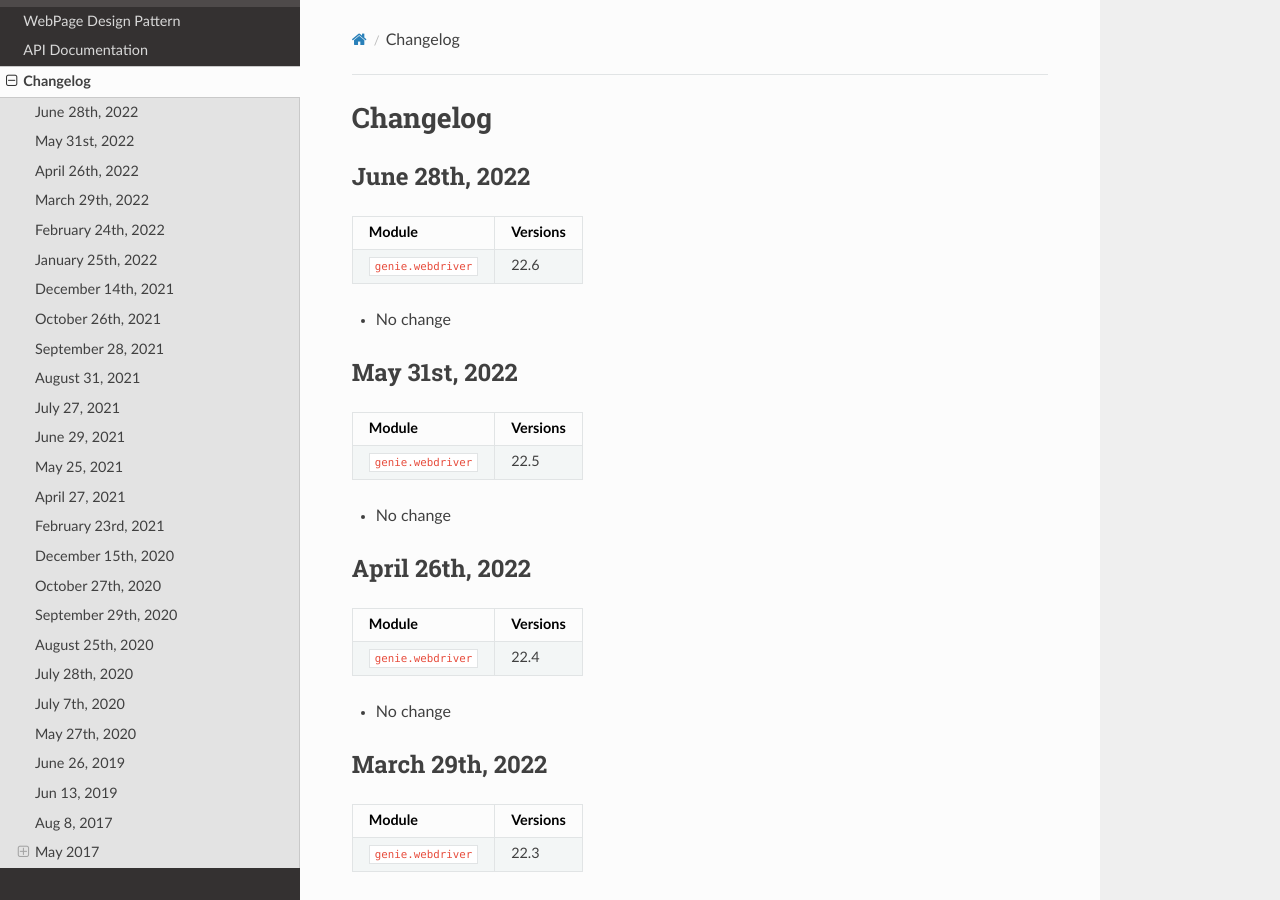
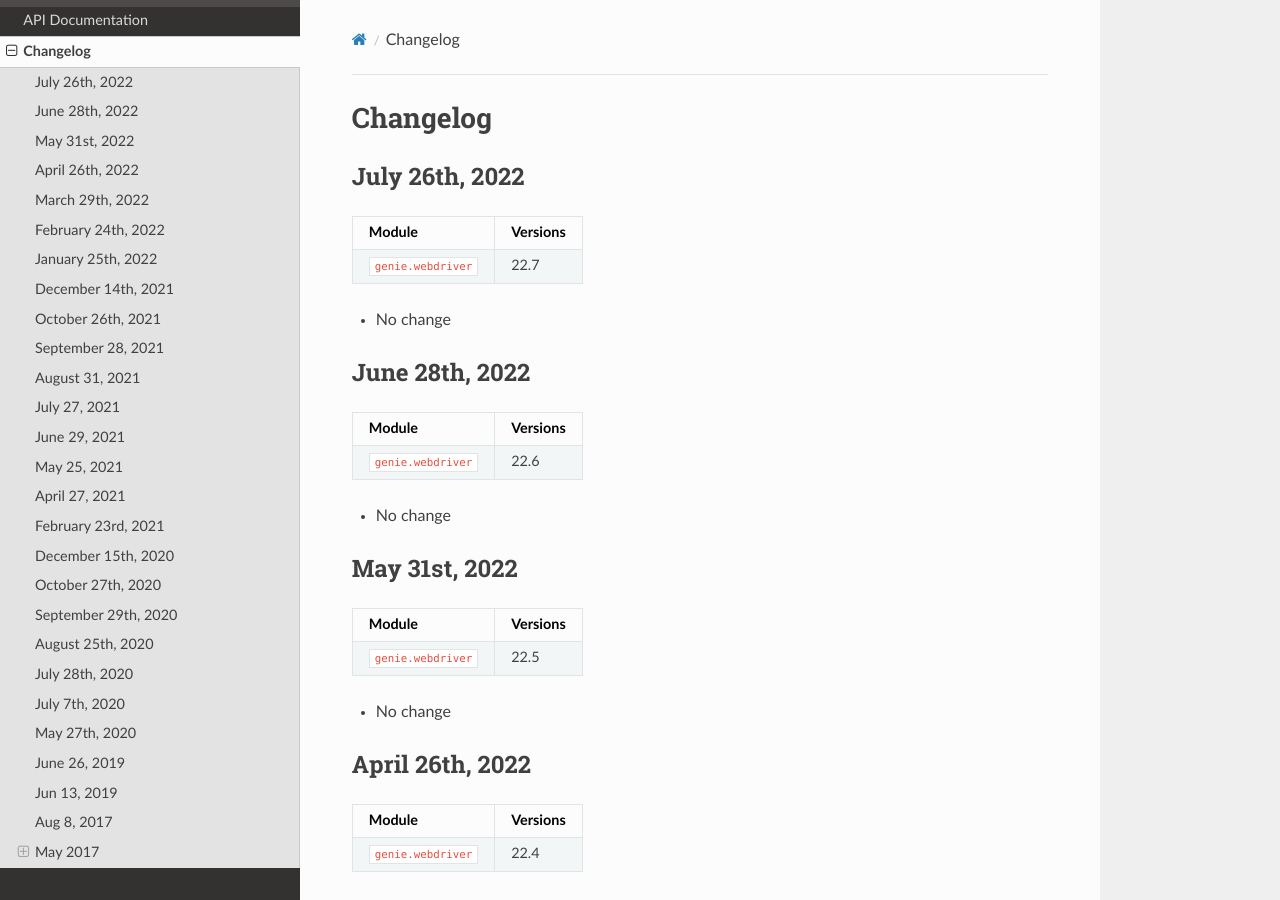
Before and after one commit to CiscoTestAutomation/geniewebdriver, a Sphinx documentation site: the page built from docs/changelog/index.rst, in a window 1280 px wide and 900 px high. Built offline with Sphinx 7.4.7 and the Read the Docs theme 2.0.0, drawn with Linux system fonts in a browser that asks for light colours.

Commit message:
Releasing v22.7

```diff
--- a/docs/changelog/index.rst
+++ b/docs/changelog/index.rst
@@ -1,5 +1,16 @@
 Changelog
 =========
+
+July 26th, 2022
+------------------
+
++-------------------------------+-------------------------------+
+| Module                        | Versions                      |
++===============================+===============================+
+| ``genie.webdriver``           | 22.7                          |
++-------------------------------+-------------------------------+
+
+- No change
 
 June 28th, 2022
 ------------------
```
Also changed, not shown: 1 other file.
